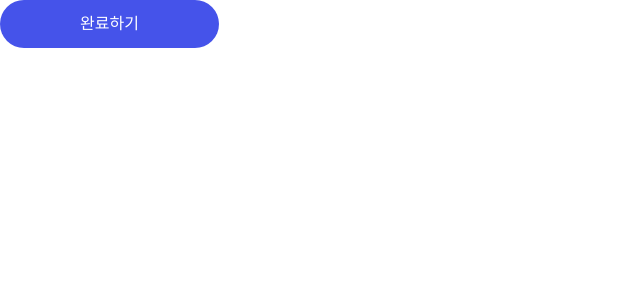
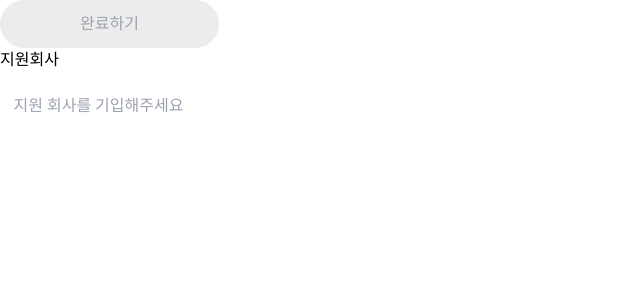
Before and after one commit to Original-Gimchi/VisualNovel_CLIENT, a Next.js app: page / in a window 1280 px wide. Shown: the top 300 px of the page, without its empty margins (0-640 px from the left). Built offline with nearby package versions, Linux system fonts and the light colour scheme; a web font is replaced by a local one.

Commit message:
인풋 추가

```diff
--- /dev/null
+++ b/components/atoms/Input.tsx
@@ -0,0 +1,26 @@
+import classNames from "classnames";
+import { InputHTMLAttributes } from "react";
+
+interface InputProps extends InputHTMLAttributes<HTMLInputElement> {
+  tag?: "input" | "textarea";
+  label: string;
+}
+
+export default function Input({
+  id,
+  tag = "input",
+  label,
+  className,
+  ...props
+}: InputProps) {
+  return (
+    <div>
+      <label htmlFor={id} className="">{label}</label>
+      <input
+        id={id}
+        className={classNames("w-full p-[13.5px] mt-2", {}, className)}
+        {...props}
+      />
+    </div>
+  );
+}
--- a/pages/index.tsx
+++ b/pages/index.tsx
@@ -1,9 +1,15 @@
-import Button from "@/components/atoms/button";
+import Button from "@/components/atoms/Button";
+import Input from "@/components/atoms/Input";
 
 export default function Home() {
   return (
     <div>
-      <Button>완료하기</Button>
+      <Button disabled>완료하기</Button>
+      <Input
+        id="company"
+        placeholder="지원 회사를 기입해주세요"
+        label="지원회사"
+      />
     </div>
   );
 }
```
